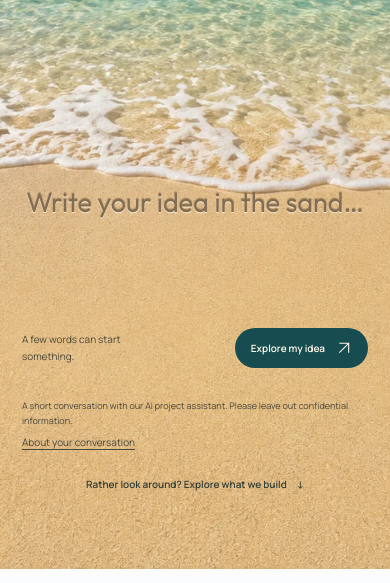
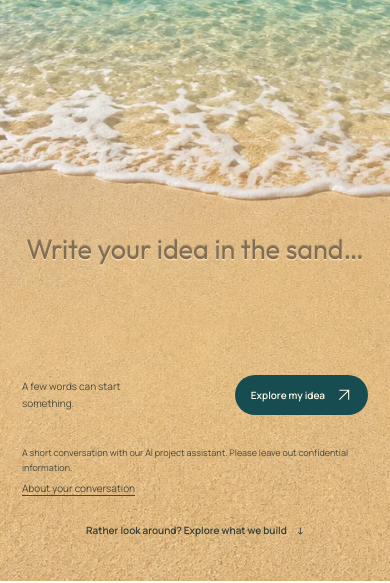
Before and after one commit to pbranesolutions/compascaribe, a website built with Vite: page index.html in a window 390 px wide. Shown: the part 275-858 px from the top of the page. Built offline with nearby package versions, Linux system fonts and the light colour scheme.

Commit message:
Keep sand composer below shoreline on tall screens

```diff
--- a/src/beach.css
+++ b/src/beach.css
@@ -57,7 +57,7 @@
   text-shadow: 0 1px 8px #113f48;
 }
 .conversation-hero:not(.is-active) .idea-form {
-  margin-top: clamp(100px, 16svh, 180px);
+  margin-top: max(100px, calc(max(492px, 60svh) - 340px));
 }
 .idea-form,
 .idea-form:focus-within {
@@ -211,7 +211,7 @@
     line-height: 1.6;
   }
   .conversation-hero:not(.is-active) .idea-form {
-    margin-top: 180px;
+    margin-top: max(180px, calc(60svh - 280px));
     padding: 5px 0 12px;
   }
   .idea-form textarea {
```
